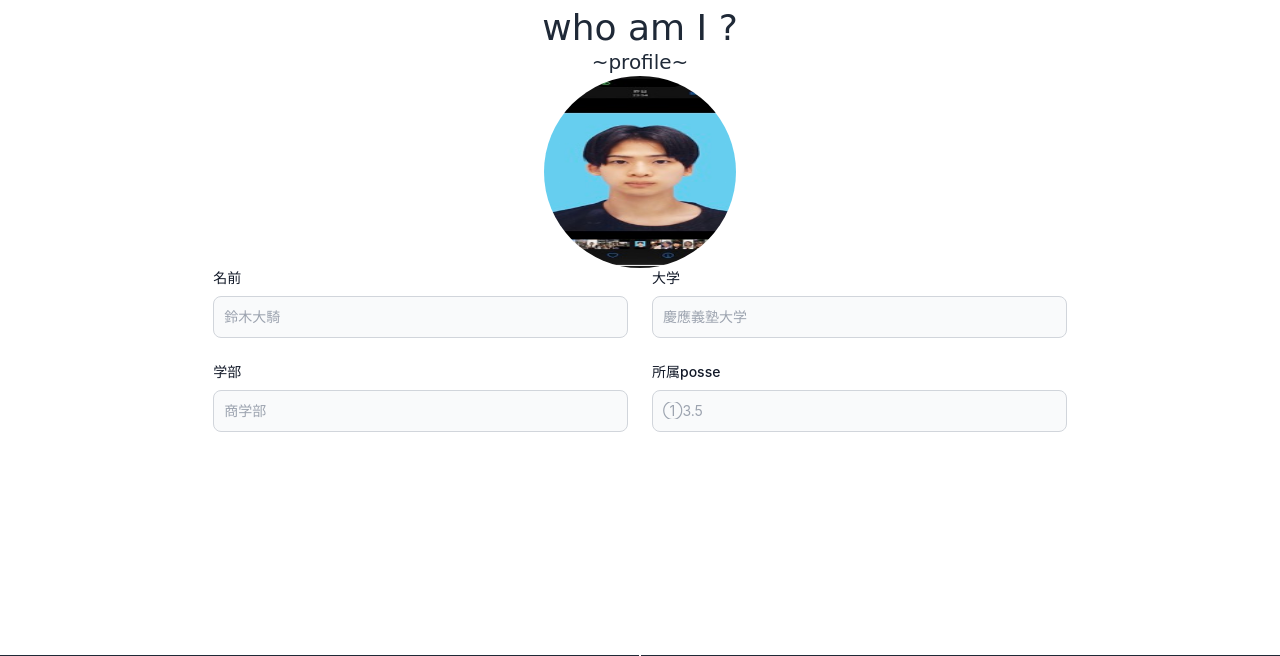
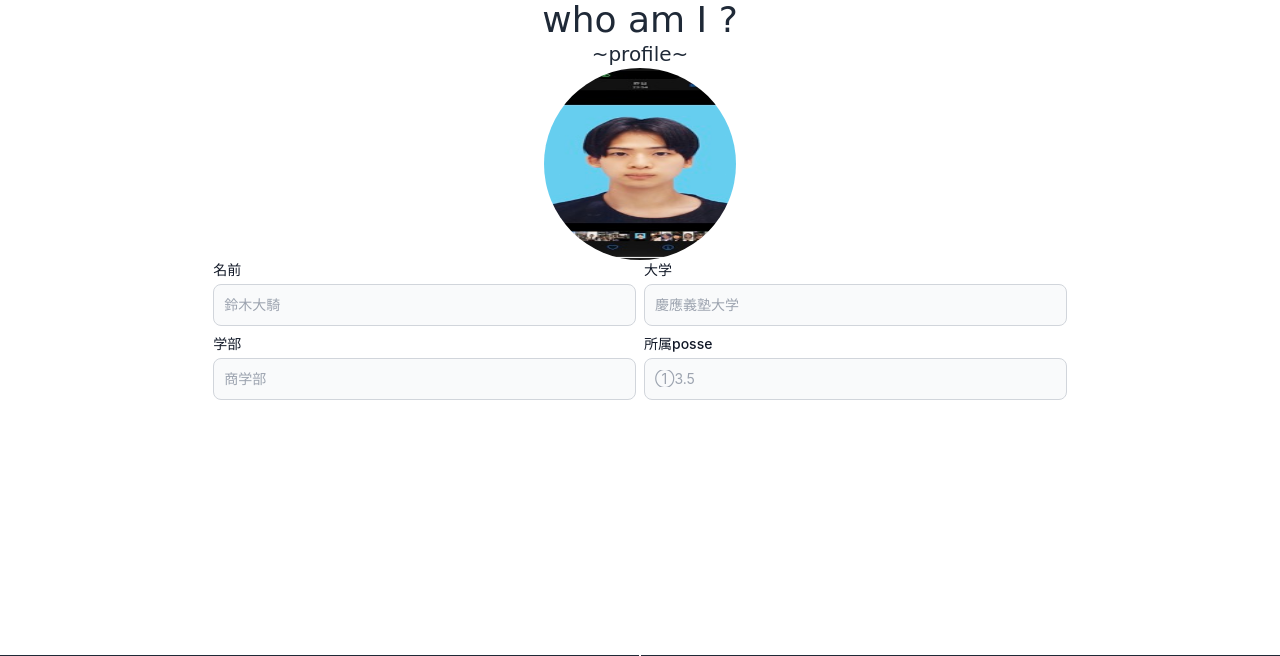
Before and after one commit to HinanoOno/invitation_app, a PHP site: page /detail.php?id=1 in a window 1280 px wide. Shown: the part 65-721 px from the top of the page. Run offline with PHP 8.4, Linux system fonts and the light colour scheme; a user stored in the database is signed in; data comes from the database, SQL or seed files in the repository; style sheets or scripts are compiled from the project's sources.

Commit message:
detailの見た目修正

```diff
--- a/src/detail.php
+++ b/src/detail.php
@@ -16,27 +16,27 @@ require_once('./assets/php/detail.php');
 
 <body>
   <?php require("./components/header.php") ?>
-  <main class="mt-2">
+  <main class="">
     <h2 class="font-cursive flex justify-center text-4xl">who am I ?</h2>
     <h4 class="font-cursive flex justify-center text-xl">~profile~</h4>
     <div class="flex justify-center">
       <img class="w-48 h-48 rounded-full" src="./assets/img/<?= $student["image"] ?>" alt="顔">
     </div>
-    <div class="grid gap-6 mb-6 md:grid-cols-2 w-2/3 mx-auto">
+    <div class="grid gap-2 mb-6 md:grid-cols-2 w-2/3 mx-auto">
         <div>
-            <label for="name" class="block mb-2 text-sm font-medium text-gray-900 dark:text-white">名前</label>
+            <label for="name" class="block mb-1 text-sm font-medium text-gray-900 dark:text-white">名前</label>
             <input type="text" id="name" class="bg-gray-50 border border-gray-300 text-gray-900 text-sm rounded-lg focus:ring-blue-500 focus:border-blue-500 block w-full p-2.5 dark:bg-gray-700 dark:border-gray-600 dark:placeholder-gray-400 dark:text-white dark:focus:ring-blue-500 dark:focus:border-blue-500" placeholder="<?= $student["name" ]?>" disabled>
         </div>
         <div>
-            <label for="university" class="block mb-2 text-sm font-medium text-gray-900 dark:text-white">大学</label>
+            <label for="university" class="block mb-1 text-sm font-medium text-gray-900 dark:text-white">大学</label>
             <input type="text" id="university" class="bg-gray-50 border border-gray-300 text-gray-900 text-sm rounded-lg focus:ring-blue-500 focus:border-blue-500 block w-full p-2.5 dark:bg-gray-700 dark:border-gray-600 dark:placeholder-gray-400 dark:text-white dark:focus:ring-blue-500 dark:focus:border-blue-500" placeholder="<?= $student["university" ] . "大学"?>" disabled>
         </div>
         <div>
-            <label for="faculty" class="block mb-2 text-sm font-medium text-gray-900 dark:text-white">学部</label>
+            <label for="faculty" class="block mb-1 text-sm font-medium text-gray-900 dark:text-white">学部</label>
             <input type="text" id="faculty" class="bg-gray-50 border border-gray-300 text-gray-900 text-sm rounded-lg focus:ring-blue-500 focus:border-blue-500 block w-full p-2.5 dark:bg-gray-700 dark:border-gray-600 dark:placeholder-gray-400 dark:text-white dark:focus:ring-blue-500 dark:focus:border-blue-500" placeholder="<?= $student["faculty"] . "学部"?>" disabled>
         </div>
         <div>
-            <label for="posse" class="block mb-2 text-sm font-medium text-gray-900 dark:text-white">所属posse</label>
+            <label for="posse" class="block mb-1 text-sm font-medium text-gray-900 dark:text-white">所属posse</label>
             <input type="text" id="posse" class="bg-gray-50 border border-gray-300 text-gray-900 text-sm rounded-lg focus:ring-blue-500 focus:border-blue-500 block w-full p-2.5 dark:bg-gray-700 dark:border-gray-600 dark:placeholder-gray-400 dark:text-white dark:focus:ring-blue-500 dark:focus:border-blue-500" placeholder="<?= $student["posse"] . $student["grade"]?>" pattern="[0-9]{3}-[0-9]{2}-[0-9]{3}" disabled>
         </div>
     </div>
@@ -44,7 +44,7 @@ require_once('./assets/php/detail.php');
 
   </main>
   <script>
-  let lastScrollTop = 0;
+  let lastScrollTop = 20;
   const header = document.querySelector('header.relative');
 
   window.addEventListener('scroll', () => {
```
